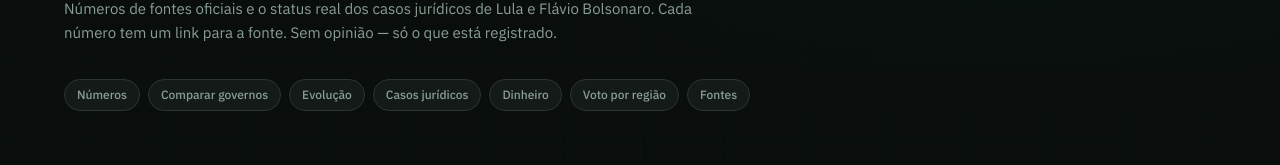
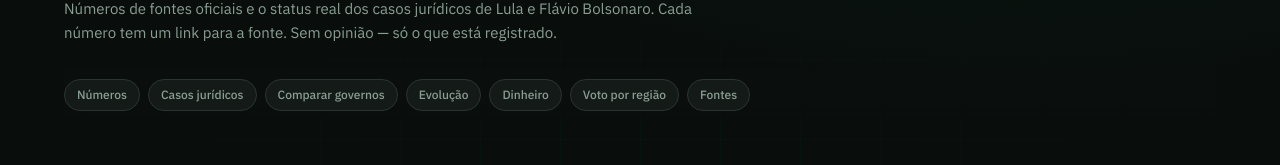
Before and after one commit to samuelishida/yvy, a React (Create React App) app in the folder frontend/: page /politica in a window 1280 px wide. Shown: the part 181-346 px from the top of the page. Built offline with nearby package versions, Linux system fonts and the light colour scheme.

Commit message:
fix(politica): dossie juridico logo apos os numeros, antes de Evolucao
Reordena SECTIONS em Politica.js: o registro unico dirige a nav de
ancoras e a ordem de render, entao a secao 'Casos juridicos hoje' passa
a aparecer imediatamente apos 'Numeros', antes de 'Comparar governos' e
'Evolucao'.

```diff
--- a/frontend/src/components/Politica/Politica.js
+++ b/frontend/src/components/Politica/Politica.js
@@ -29,9 +29,9 @@
 // never drift apart.
 const SECTIONS = [
   { id: 'kpis', key: 'navKpis', Comp: PoliticaKpis },
+  { id: 'dossier', key: 'navDossier', Comp: PoliticaDossier },
   { id: 'compare', key: 'navCompare', Comp: PoliticaCompare },
   { id: 'series', key: 'navSeries', Comp: PoliticaSeries },
-  { id: 'dossier', key: 'navDossier', Comp: PoliticaDossier },
   { id: 'impact', key: 'navImpact', Comp: PoliticaImpact },
   { id: 'geo', key: 'navGeo', Comp: PoliticaGeo },
 ];
```
